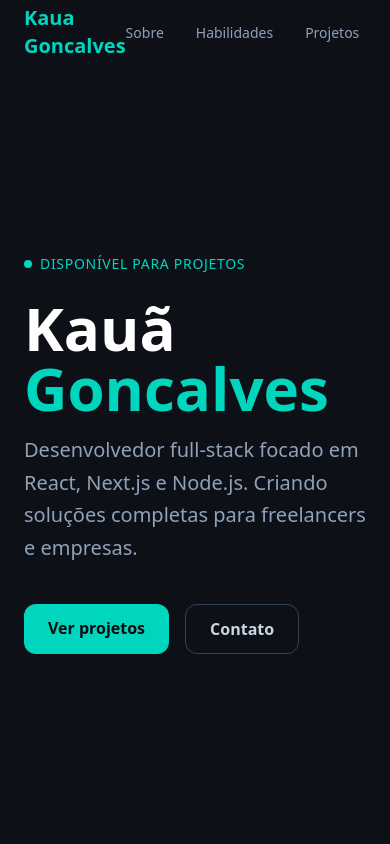
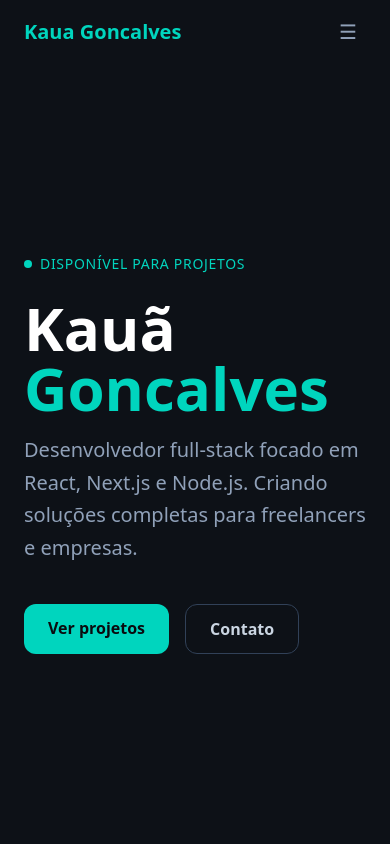
Before and after one commit to kauagoncalves1/Portfolio, a Next.js app: page / in a window 390 px wide. Shown: the top 844 px of the page. Built offline with nearby package versions, Linux system fonts and the light colour scheme.

Commit message:
feat: responsivo no  mobile menu hamburguer

```diff
--- a/src/components/Navbar.jsx
+++ b/src/components/Navbar.jsx
@@ -5,6 +5,7 @@ import { useState, useEffect } from 'react'
 export default function Navbar() {
   const [scrolled, setScrolled] = useState(false)
   const [dark, setDark] = useState(true)
+  const [menuOpen, setMenuOpen] = useState(false)
 
   useEffect(() => {
     const handleScroll = () => setScrolled(window.scrollY > 20)
@@ -24,25 +25,52 @@ export default function Navbar() {
     }
   }
 
+  const links = [
+    { href: '#sobre', label: 'Sobre' },
+    { href: '#habilidades', label: 'Habilidades' },
+    { href: '#projetos', label: 'Projetos' },
+    { href: '#contato', label: 'Contato' },
+  ]
+
   return (
     <header
       style={{ backgroundColor: scrolled ? 'var(--color-bg-navbar)' : 'transparent', borderColor: 'var(--color-border)' }}
       className={`fixed top-0 left-0 right-0 z-50 transition-all duration-500 ${scrolled ? 'border-b shadow-lg' : ''}`}
     >
       <nav className="max-w-6xl mx-auto px-6 h-16 flex items-center justify-between">
-        <a href="#" className="font-display font-bold text-xl text-teal-400">
-          Kaua Goncalves
-        </a>
-        <ul className="flex items-center gap-8">
-          <li><a href="#sobre" className="text-sm text-slate-400 hover:text-teal-400 transition-colors">Sobre</a></li>
-          <li><a href="#habilidades" className="text-sm text-slate-400 hover:text-teal-400 transition-colors">Habilidades</a></li>
-          <li><a href="#projetos" className="text-sm text-slate-400 hover:text-teal-400 transition-colors">Projetos</a></li>
-          <li><a href="#contato" className="text-sm text-slate-400 hover:text-teal-400 transition-colors">Contato</a></li>
+        <a href="#" className="font-display font-bold text-xl text-teal-400">Kaua Goncalves</a>
+        <ul className="hidden md:flex items-center gap-8">
+          {links.map((link) => (
+            <li key={link.href}>
+              <a href={link.href} className="text-sm text-slate-400 hover:text-teal-400 transition-colors">{link.label}</a>
+            </li>
+          ))}
         </ul>
-        <button onClick={toggleTheme} className="w-9 h-9 rounded-lg border border-[#1C1F2E] flex items-center justify-center text-slate-400 hover:text-teal-400 transition-all duration-200">
-          {dark ? '☀️' : '🌙'}
-        </button>
+        <div className="flex items-center gap-3">
+          <button onClick={toggleTheme} className="hidden md:flex w-9 h-9 rounded-lg border border-slate-700 items-center justify-center text-slate-400 hover:text-teal-400 transition-all duration-200">
+            {dark ? '☀️' : '🌙'}
+          </button>
+          <button onClick={() => setMenuOpen(!menuOpen)} className="md:hidden w-9 h-9 flex items-center justify-center text-slate-400 text-xl">
+            {menuOpen ? '✕' : '☰'}
+          </button>
+        </div>
       </nav>
+      {menuOpen && (
+        <div className="md:hidden border-t px-6 py-3" style={{ backgroundColor: 'var(--color-bg-navbar)', borderColor: 'var(--color-border)' }}>
+          <ul className="flex flex-col gap-1">
+            {links.map((link) => (
+              <li key={link.href}>
+                <a href={link.href} onClick={() => setMenuOpen(false)} className="block py-2 text-slate-300 hover:text-teal-400 transition-colors font-medium">{link.label}</a>
+              </li>
+            ))}
+            <li className="mt-1 pt-2 border-t" style={{ borderColor: 'var(--color-border)' }}>
+              <button onClick={toggleTheme} className="flex items-center gap-2 py-2 px-4 rounded-lg bg-teal-400/10 text-teal-400 font-medium text-sm w-full">
+                {dark ? '☀️ Tema claro' : '🌙 Tema escuro'}
+              </button>
+            </li>
+          </ul>
+        </div>
+      )}
     </header>
   )
 }
```
